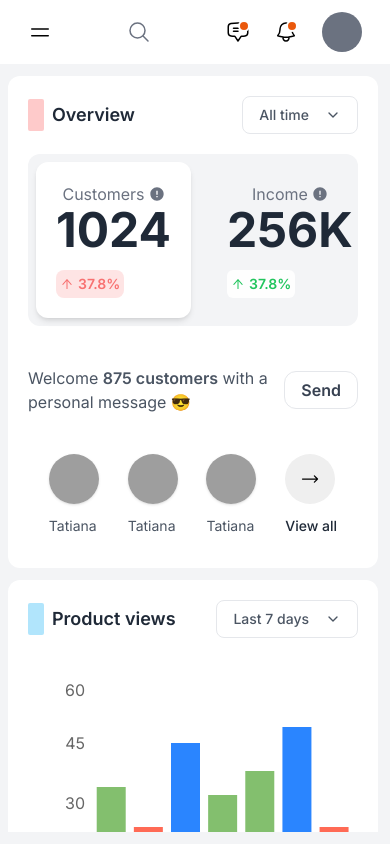
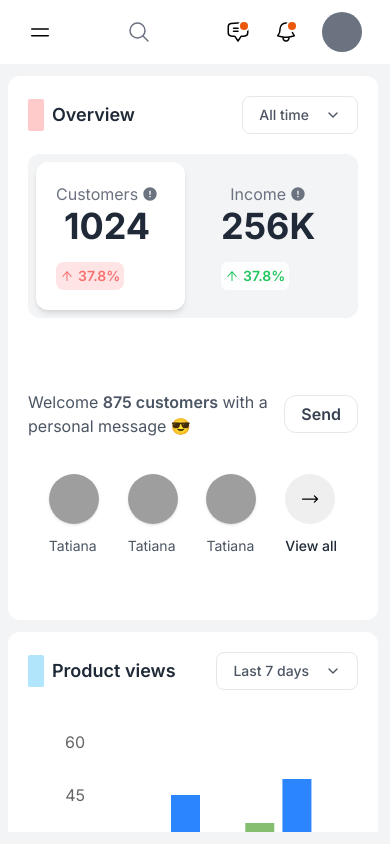
Before and after one commit to IdealBox/Fairlyx-FrontEnd-NEW, a React (Create React App) app: page /dashboard in a window 390 px wide. Built offline with nearby package versions, Linux system fonts and the light colour scheme; grey boxes are pictures that could not be loaded.

Commit message:
Added income chart on overview page

```diff
--- a/src/components/Overview.tsx
+++ b/src/components/Overview.tsx
@@ -5,6 +5,15 @@ import { AiOutlineArrowUp } from 'react-icons/ai';
 import { TbWaveSine } from 'react-icons/tb';
 import { RiErrorWarningFill } from 'react-icons/ri';
 import Dropdown from './forms/Dropdown';
+import AutoSizer from 'react-virtualized-auto-sizer';
+import {
+	LineChart,
+	Line,
+	Tooltip,
+	XAxis,
+	YAxis,
+	CartesianGrid,
+} from 'recharts';
 
 const Overview = () => {
 	const [selectedValue, setSelectedValue] = useState({
@@ -12,6 +21,7 @@ const Overview = () => {
 		id: '1',
 		type: '',
 	});
+	const [customersTabActive, setCustomersTabActive] = useState(true);
 	return (
 		<div className="bg-white dark:bg-app-neutral-700 p-5 rounded-xl flex flex-col gap-5">
 			<header className="flex items-center justify-between">
@@ -33,7 +43,18 @@ const Overview = () => {
 				</div>
 			</header>
 			<div className="flex gap-4 bg-gray-100 dark:bg-slate-950 rounded-xl p-2">
-				<div className="flex-1 shadow-md bg-white dark:bg-slate-800 rounded-xl p-5">
+				<button
+					onClick={() => {
+						if (!customersTabActive) {
+							setCustomersTabActive((state) => !state);
+						}
+					}}
+					className={`flex-1 p-5 focus:outline-none ${
+						customersTabActive
+							? 'shadow-md rounded-xl bg-white dark:bg-slate-800 '
+							: ''
+					}`}
+				>
 					<div className="flex-1 flex lg:flex-row lg:justify-between gap-3 items-start">
 						<div className="hidden sm:block rounded-full bg-cyan-200/80 p-2.5 text-xl">
 							<HiOutlineShoppingBag />
@@ -44,7 +65,7 @@ const Overview = () => {
 									<span>Customers</span>
 									<RiErrorWarningFill />
 								</h3>
-								<h1 className="text-5xl text-gray-800 dark:text-app-neutral-50 font-bold">
+								<h1 className="text-4xl sm:text-5xl text-gray-800 dark:text-app-neutral-50 font-bold">
 									1024
 								</h1>
 							</div>
@@ -56,8 +77,19 @@ const Overview = () => {
 							</div>
 						</div>
 					</div>
-				</div>
-				<div className="flex-1 p-5">
+				</button>
+				<button
+					onClick={() => {
+						if (customersTabActive) {
+							setCustomersTabActive((state) => !state);
+						}
+					}}
+					className={`flex-1 p-5 focus:outline-none ${
+						!customersTabActive
+							? 'bg-white dark:bg-slate-800 shadow-md rounded-xl'
+							: ''
+					}`}
+				>
 					<div className="flex-1 flex lg:flex-row lg:justify-between gap-3 items-start">
 						<div className="hidden sm:block rounded-full bg-slate-300 p-2.5 text-xl">
 							<TbWaveSine />
@@ -68,7 +100,7 @@ const Overview = () => {
 									<span>Income</span>
 									<RiErrorWarningFill />
 								</h3>
-								<h1 className="text-5xl text-gray-800 dark:text-app-neutral-50 font-bold">
+								<h1 className="text-4xl sm:text-5xl text-gray-800 dark:text-app-neutral-50 font-bold">
 									256K
 								</h1>
 							</div>
@@ -80,9 +112,16 @@ const Overview = () => {
 							</div>
 						</div>
 					</div>
-				</div>
+				</button>
 			</div>
 
+			<div className="flex flex-col gap-y-4 py-8">
+				{!customersTabActive ? (
+					<div className="h-64 w-full">
+						<IncomeChart />
+					</div>
+				) : (
+					<>
 						<div className="flex items-center justify-between py-5">
 							<div className="max-w-[15rem]">
 								<p className="text-gray-600 dark:text-gray-500">
@@ -95,10 +134,12 @@ const Overview = () => {
 							</div>
 							<button className="border dark:border-gray-600 py-1.5 px-4 rounded-xl text-gray-700 dark:text-gray-100 font-semibold">
 								<span>Send</span>
-					<span className="hidden sm:inline"> message</span>
+								<span className="hidden sm:inline">
+									{' '}
+									message
+								</span>
 							</button>
 						</div>
-
 						<div className="flex gap-2 justify-evenly items-center">
 							{[1, 2, 3].map(() => (
 								<div>
@@ -124,93 +165,79 @@ const Overview = () => {
 								</div>
 							</div>
 						</div>
+					</>
+				)}
+			</div>
 		</div>
 	);
 };
 
 export default Overview;
 
-// const Overview = () => (
-// 	<div className="bg-white dark:bg-app-neutral-700 w-full p-5 rounded-xl flex flex-col gap-5">
-// 		<header className="flex items-center justify-between">
-// 			<div>
-// 				<h1 className="text-gray-800 dark:text-app-neutral-50 text-lg font-semibold before:content-['m']before:rounded-lg before:w-4 before:aspect-[2/4] before:bg-red-200 before:rounded-sm flex items-center gap-2">
-// 					Overview
-// 				</h1>
-// 			</div>
-// 			<select className="shadow-sm border border-gray-200 dark:border-gray-600 bg-white dark:bg-transparent dark:text-gray-500 text-xs rounded-lg py-1.5 px-4 sm:text-sm text-gray-600 font-medium focus:outline-none">
-// 				<option value="0">All time</option>
-// 				<option value="1">Second</option>
-// 				<option value="2">Third</option>
-// 				<option value="3">Fourth</option>
-// 			</select>
-// 		</header>
-// 		<div className="flex gap-4 bg-gray-100 dark:bg-slate-950 rounded-xl p-2">
-// 			<div className="flex-1 shadow-md bg-white dark:bg-slate-800 rounded-xl p-5">
-// 				<div className="flex-1 flex lg:flex-row lg:justify-between gap-3 items-start">
-// 					<div className="hidden sm:block rounded-full bg-cyan-200/80 p-2.5 text-xl">
-// 						<HiOutlineShoppingBag />
-// 					</div>
-// 					<div className="flex flex-col gap-2 sm:flex-1 sm:flex-row sm:justify-between">
-// 						<div className="pb-2">
-// 							<h3 className="text-gray-500 flex gap-1 items-center justify-center">
-// 								<span>Customers</span>
-// 								<RiErrorWarningFill />
-// 							</h3>
-// 							<h1 className="text-5xl text-gray-800 dark:text-app-neutral-50 font-bold">
-// 								1024
-// 							</h1>
-// 						</div>
-// 						<div className="bg-red-100/90 dark:bg-app-neutral-500/60 text-red-400 font-semibold rounded-lg p-1 text-sm w-fit h-fit flex items-center justify-center gap-1">
-// 							<span>
-// 								<AiOutlineArrowUp />
-// 							</span>
-// 							<span>37.8%</span>
-// 						</div>
-// 					</div>
-// 				</div>
-// 			</div>
-// 			<div className="flex-1 p-5">
-// 				<div className="flex-1 flex lg:flex-row lg:justify-between gap-3 items-start">
-// 					<div className="hidden sm:block rounded-full bg-slate-300 p-2.5 text-xl">
-// 						<TbWaveSine />
-// 					</div>
-// 					<div className="flex flex-col gap-2 sm:flex-1 sm:flex-row sm:justify-between">
-// 						<div className="pb-2">
-// 							<h3 className="text-gray-500 flex gap-1 items-center justify-center">
-// 								<span>Income</span>
-// 								<RiErrorWarningFill />
-// 							</h3>
-// 							<h1 className="text-5xl text-gray-800 dark:text-app-neutral-50 font-bold">
-// 								256K
-// 							</h1>
-// 						</div>
-// 						<div className="bg-white/90 dark:bg-app-neutral-600/60 text-green-500 font-semibold rounded-md p-1 text-sm w-fit h-fit flex items-center justify-center gap-1">
-// 							<span>
-// 								<AiOutlineArrowUp />
-// 							</span>
-// 							<span>37.8%</span>
-// 						</div>
-// 					</div>
-// 				</div>
-// 			</div>
-// 		</div>
-
-// 		<div className="flex items-center justify-between py-5">
-// 			<div className="max-w-[15rem]">
-// 				<p className="text-gray-600 dark:text-gray-500">
-// 					Welcome{' '}
-// 					<span className="font-semibold dark:text-app-neutral-50">
-// 						875 customers
-// 					</span>{' '}
-// 					with a personal message 😎
-// 				</p>
-// 			</div>
-// 			<button className="border dark:border-gray-600 py-1.5 px-4 rounded-xl text-gray-700 dark:text-gray-100 font-semibold">
-// 				<span>Send</span>
-// 				<span className="hidden sm:inline"> message</span>
-// 			</button>
-// 		</div>
-
-// 		<div className="flex gap-2 justify-evenly items-center">
-// 			{[1, 2, 3].map(() => (
+const IncomeChart = () => {
+	const data = [
+		{
+			name: 'Jan',
+			uv: 4000,
+			pv: 2400,
+			amt: 2400,
+		},
+		{
+			name: 'Feb',
+			uv: 3000,
+			pv: 1398,
+			amt: 2210,
+		},
+		{
+			name: 'Mar',
+			uv: 2000,
+			pv: 9800,
+			amt: 2290,
+		},
+		{
+			name: 'Apr',
+			uv: 2780,
+			pv: 4908,
+			amt: 2000,
+		},
+		{
+			name: 'May',
+			uv: 1890,
+			pv: 9800,
+			amt: 2181,
+		},
+		{
+			name: 'Jun',
+			uv: 2390,
+			pv: 3800,
+			amt: 2500,
+		},
+		{
+			name: 'Jul',
+			uv: 3490,
+			pv: 8300,
+			amt: 2100,
+		},
+	];
+	return (
+		<AutoSizer>
+			{({ width, height }: { width: number; height: number }) => {
+				return (
+					<LineChart height={height} width={width} data={data}>
+						<Line
+							dot={false}
+							type="monotone"
+							dataKey="pv"
+							stroke="#8884d8"
+							strokeWidth={3}
+						/>
+						<XAxis tickLine={false} dataKey={'name'} />
+						<YAxis axisLine={false} tickLine={false} />
+						<CartesianGrid vertical={false} />
+						<Tooltip />
+					</LineChart>
+				);
+			}}
+		</AutoSizer>
+	);
+};
```
Lines whose indentation alone changed are shown as unchanged.
